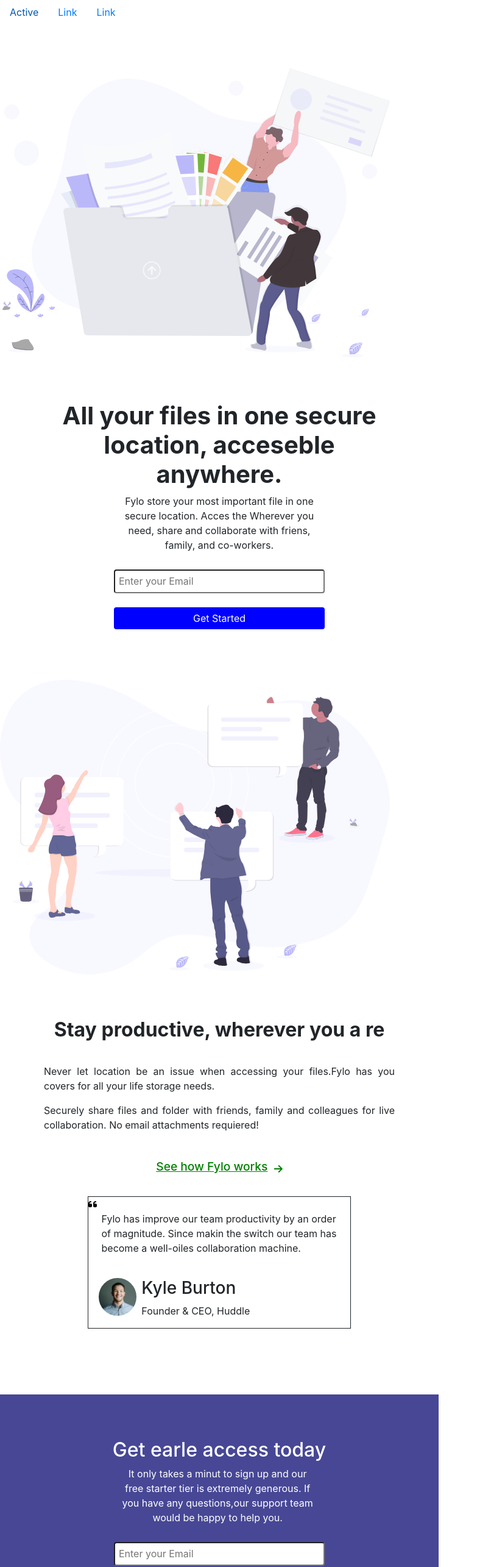
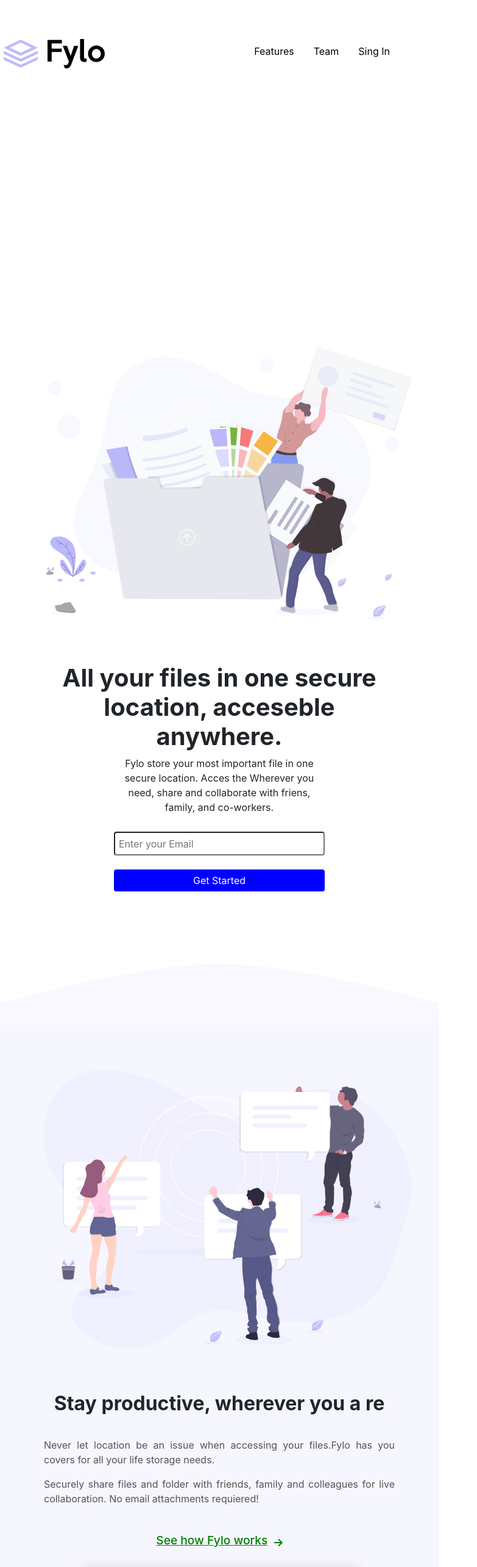
Before and after one commit to CDianaprince/proyecto-final-CssAdvance-M2, a plain HTML site: page index.html in a window 1280 px wide. Shown: the top 2570 px of the page at 61% size, without its empty margins (0-783 px from the left). Drawn offline with nearby package versions, Linux system fonts and the light colour scheme.

Commit message:
arreglos finales css

```diff
--- a/index.html
+++ b/index.html
@@ -22,15 +22,16 @@
   </head>
   <body>
     <header class="header">
+      <div class="header__logo"><img src="./assets/img/logo.svg" alt="" /></div>
       <ul class="nav justify-content-end">
         <li class="nav-item">
-          <a class="nav-link active" href="#">Active</a>
+          <a class="nav-link active" href="#">Features</a>
         </li>
         <li class="nav-item">
-          <a class="nav-link" href="#">Link</a>
+          <a class="nav-link" href="#">Team</a>
         </li>
         <li class="nav-item">
-          <a class="nav-link" href="#">Link</a>
+          <a class="nav-link" href="#">Sing In</a>
         </li>
       </ul>
     </header>
@@ -59,6 +60,8 @@
         </div>
       </div>
 
+      <img class="curve-mobile" src="./assets/img/bg-curve-mobile.svg" />
+      <section class="background-color">
         <div>
           <img class="img-2__img" src="./assets/img/illustration-2.svg" />
         </div>
@@ -71,8 +74,8 @@
               you covers for all your life storage needs.
             </p>
             <p class="section-2__p2">
-            Securely share files and folder with friends, family and colleagues
-            for live collaboration. No email attachments requiered!
+              Securely share files and folder with friends, family and
+              colleagues for live collaboration. No email attachments requiered!
             </p>
 
             <span class="section2-span"
@@ -85,9 +88,9 @@
         <div class="section-3">
           <i class="fa-solid fa-2 fa-quote-left"></i>
           <p class="section-3__p">
-          Fylo has improve our team productivity by an order of magnitude. Since
-          makin the switch our team has become a well-oiles collaboration
-          machine.
+            Fylo has improve our team productivity by an order of magnitude.
+            Since makin the switch our team has become a well-oiles
+            collaboration machine.
           </p>
           <div class="section-3__div">
             <img
@@ -100,6 +103,7 @@
             </div>
           </div>
         </div>
+      </section>
 
       <div class="section-4">
         <h2 class="section-4__h2">Get earle access today</h2>
@@ -125,8 +129,20 @@
             <img class="img-fylo" src="./assets/img/logo.svg" alt="" />
           </div>
           <div class="footer__divp__2">
-            <span> Phone: +1-543-123-4567</span>
-            <span> example@fylo.com</span>
+            <span>
+              <img
+                class="footer__divp__2__img"
+                src="./assets/img/icon-phone.svg "
+              />
+              Phone: +1-543-123-4567</span
+            >
+            <span>
+              <img
+                class="footer__divp__2__img"
+                src="./assets/img/icon-email.svg "
+              />
+              example@fylo.com</span
+            >
           </div>
 
           <nav class="footer__nav1">
--- a/style.css
+++ b/style.css
@@ -4,39 +4,29 @@
 }
 
 .header{
-  width: 100%;
+  width: 45rem;
   height: 5%;
 
   display: flex;
-
-}
-/*.navbar{
-  display: flex;
-  flex-wrap: nowrap;
-
-
-
+  justify-content: right;
+  gap: 35%;
+  padding-top: 5%;
+  padding-bottom: 10%;
+  padding-right: 5%;
 
 }
 
 
-.ul{
-  width: 100%;
-  display: flex;
+.nav-link {
 
- list-style: none;
+  color: black;
 
 }
 
-.ul__li__a{
-list-style: none;
-padding-left: 2%;
-width: 33.3%;
-
-}*/
 
 .main{
   width: 45rem;
+  padding-top: 20%;
 
 }
 
@@ -50,11 +40,19 @@ width: 33.3%;
 
 }
 
+.section-4,
+.section-3,
+.section-2{
+
+}
+
 .img-1__img,
 .img-2__img{
   width: 40rem;
   padding-top: 10%;
   padding-bottom: 10%;
+  padding-left: 5%;
+  margin-left: 5%;
 }
 .section-1__h1{
   font-weight: 700;
@@ -82,6 +80,14 @@ width: 33.3%;
 
 }
 
+.background-color{
+  background-color: hsl(240, 75%, 98%);
+  padding-bottom: 20%;
+}
+.curve-mobile{
+  width: 100%;
+  padding-top: 15%;
+}
 .section-2__h2{
   font-weight: 700;
   padding-bottom: 5%;
@@ -91,6 +97,7 @@ width: 33.3%;
   width: 100%;
   text-align: justify;
   margin-left: 0%;
+  color: rgb(84, 83, 83);
 
 }
 
@@ -105,7 +112,8 @@ width: 33.3%;
 .section-2__h4{
   font-size:larger;
   color: green;
-  text-decoration: underline;
+
+  text-decoration:underline;
   text-decoration-color: green;
 
 }
@@ -121,12 +129,14 @@ width: 33.3%;
 
 .section-3{
   width: 60%;
-  border: solid 1px;
+  background-color: white;
+  box-shadow: 2px 2px 15px 8px rgba(198, 191, 191, 0.44);
   margin-left: 20%;
 }
 .section-3__p{
   padding: 5%;
   padding-top: 0%;
+
 
 }
 
@@ -143,12 +153,13 @@ width: 33.3%;
 .section-4{
   padding: 10%;
 
-  margin-top: 15%;
+
 
   text-align: center;
  /*margin-left: -10%;
  margin-right: -2%;*/
-  background-color:rgb(71, 71, 150);
+  background-color: hsl(238, 22%, 44%);
+
   color: white;
   border: 50%;
 }
@@ -156,6 +167,7 @@ width: 33.3%;
 .section-4__p{
   width: 55%;
   margin-left: 22%;
+
 
 }
 .section-4__input,
@@ -175,7 +187,7 @@ width: 33.3%;
 }
 
 .footer{
-  background-color: rgb(8, 8, 98);
+  background-color: hsl(243, 87%, 12%);
   box-sizing: unset;
   padding-bottom: 2%;
   color: white;
@@ -200,6 +212,11 @@ width: 33.3%;
   display: flex;
   flex-direction: column;
 }
+.footer__divp__2__img{
+  width: 4%;
+  height: 4%;
+  padding-right: 1%;
+}
 
 .footer__nav1,
 .footer__nav2 {
@@ -214,6 +231,6 @@ width: 33.3%;
   display: flex;
   align-content: center;
   gap: 3%;
-  margin-left: 45%;
+  padding-left: 45%;
 
 }
```
Lines whose indentation alone changed are shown as unchanged.
